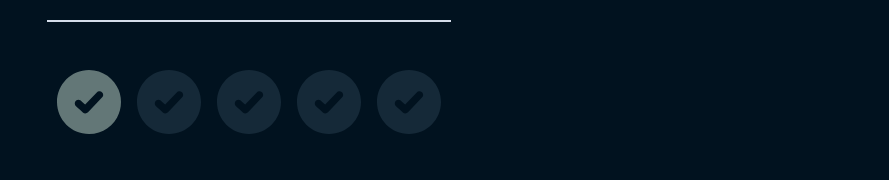
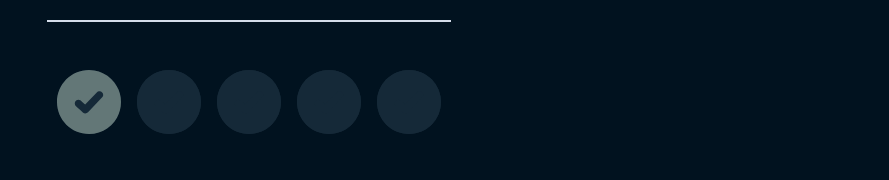
Before and after one commit to olegchursin/done-in-five, a React (Vite) app: page / in a window 1280 px wide. Shown: the part 309-489 px from the top of the page, without its empty margins (391-1280 px from the left). Built offline with nearby package versions, Linux system fonts and the light colour scheme.

Commit message:
fix(css): add css transitions

```diff
--- a/src/components/GoalIcon.tsx
+++ b/src/components/GoalIcon.tsx
@@ -23,7 +23,9 @@ const GoalIcon: React.FunctionComponent<IGoalIcon> = ({
     markComplete(index);
   };
 
-  const classNames = `goal-icon ${isDisabled ? 'disabled' : null}`;
+  const complete = isComplete ? 'complete' : '';
+  const disabled = isDisabled ? 'disabled' : '';
+  const classNames = `goal-icon ${complete} ${disabled}`;
 
   return (
     <div className={classNames} onClick={handleClick}>
--- a/src/styles.css
+++ b/src/styles.css
@@ -59,6 +59,8 @@ h6 {
   --header-background: var(--theme-background);
   --footer-height: 3em;
   --footer-background: var(--theme-background);
+  --icon-size: 64px;
+  --icon-size-lg: 68px;
 }
 
 #root {
@@ -127,8 +129,20 @@ input:active {
   gap: 1em;
 }
 
+.goal-icon {
+  width: var(--icon-size);
+  height: var(--icon-size);
+  background-color: var(--theme-dark);
+  border-radius: 50%;
+  transition: background-color 0.3s;
+}
+
 .goal-icon:hover {
   cursor: pointer;
+}
+
+.goal-icon:hover:not(.complete) {
+  background-color: var(--theme-success);
 }
 
 .goal-icon.disabled {
```
